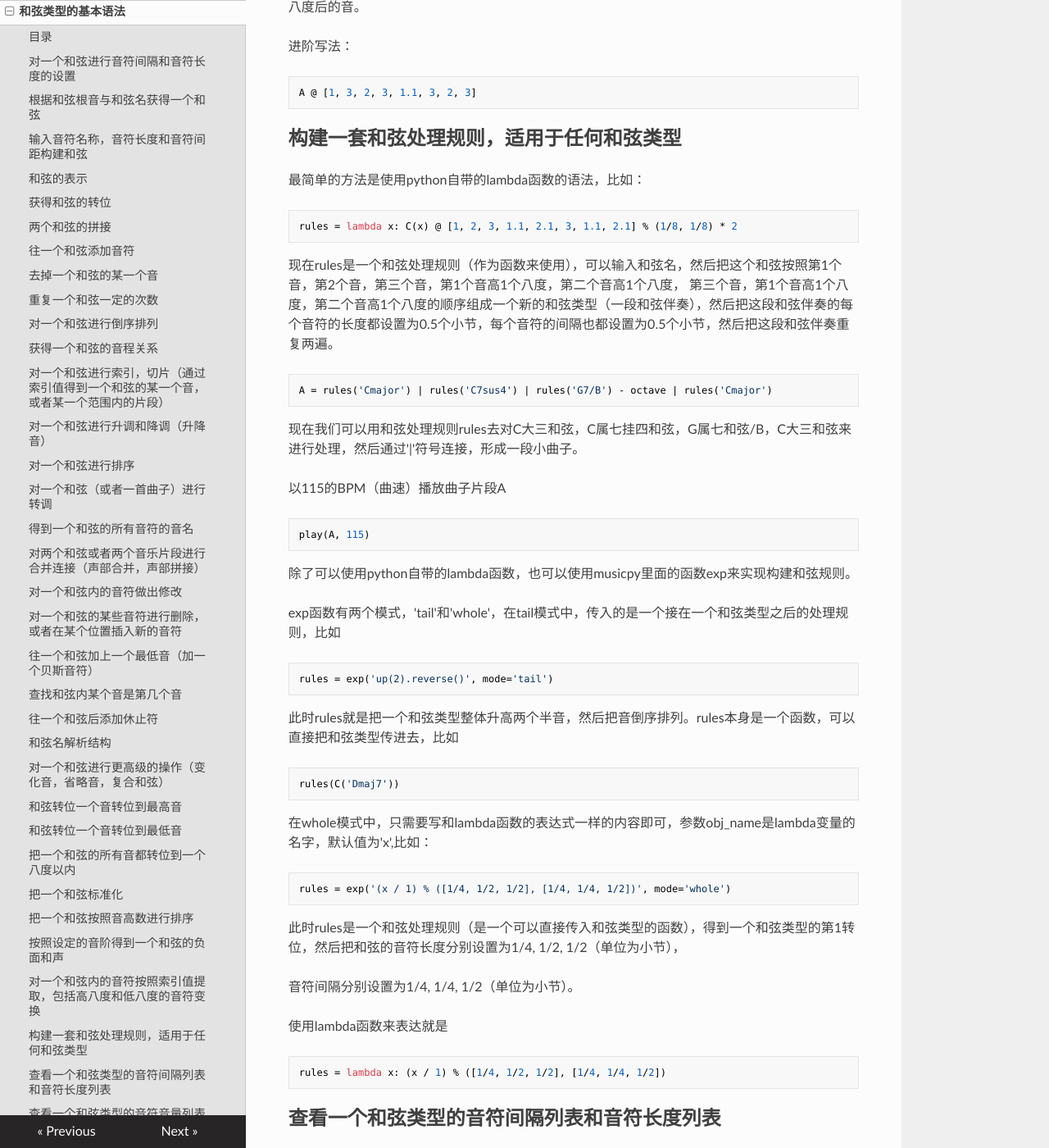
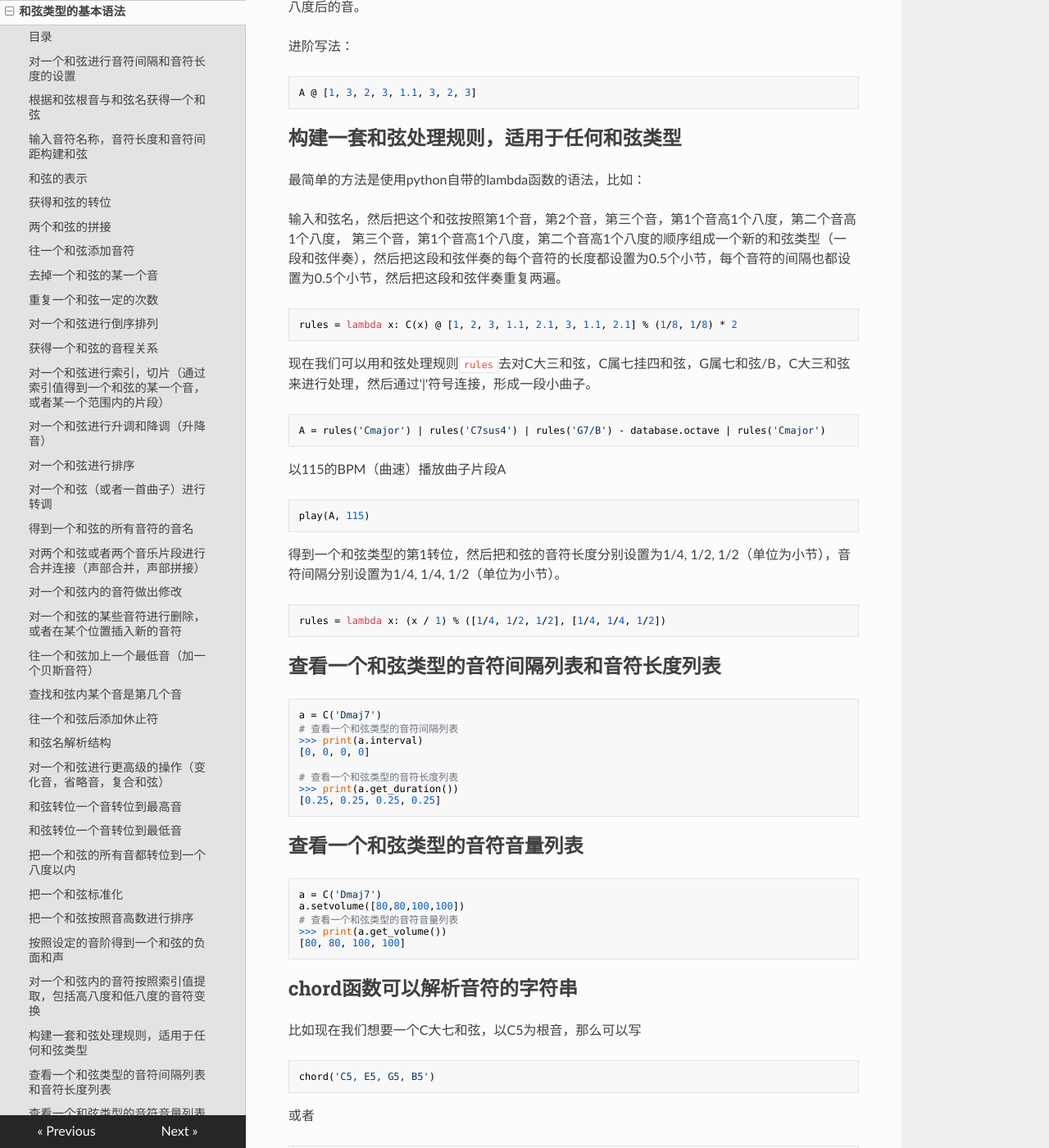
Before and after one commit to Rainbow-Dreamer/musicpy_docs_zh_CN, an MkDocs documentation site: the page built from docs/Basic syntax of chord type.md, in a window 1280 px wide and 1400 px high, scrolled down 21169 px. Shown: the whole window at 82% size. Built offline with MkDocs 1.6.1, drawn with Linux system fonts in a browser that asks for light colours; nearby versions of some CDN libraries.

Commit message:
Update Basic syntax of chord type.md

````diff
--- a/docs/Basic syntax of chord type.md
+++ b/docs/Basic syntax of chord type.md
@@ -1043,17 +1043,17 @@ A @ [1, 3, 2, 3, 1.1, 3, 2, 3]
 
 最简单的方法是使用python自带的lambda函数的语法，比如：
 
+输入和弦名，然后把这个和弦按照第1个音，第2个音，第三个音，第1个音高1个八度，第二个音高1个八度， 第三个音，第1个音高1个八度，第二个音高1个八度的顺序组成一个新的和弦类型（一段和弦伴奏），然后把这段和弦伴奏的每个音符的长度都设置为0.5个小节，每个音符的间隔也都设置为0.5个小节，然后把这段和弦伴奏重复两遍。
+
 ```python
 rules = lambda x: C(x) @ [1, 2, 3, 1.1, 2.1, 3, 1.1, 2.1] % (1/8, 1/8) * 2
 ```
 
-现在rules是一个和弦处理规则（作为函数来使用），可以输入和弦名，然后把这个和弦按照第1个音，第2个音，第三个音，第1个音高1个八度，第二个音高1个八度， 第三个音，第1个音高1个八度，第二个音高1个八度的顺序组成一个新的和弦类型（一段和弦伴奏），然后把这段和弦伴奏的每个音符的长度都设置为0.5个小节，每个音符的间隔也都设置为0.5个小节，然后把这段和弦伴奏重复两遍。
-
-```python
-A = rules('Cmajor') | rules('C7sus4') | rules('G7/B') - octave | rules('Cmajor')
-```
-
-现在我们可以用和弦处理规则rules去对C大三和弦，C属七挂四和弦，G属七和弦/B，C大三和弦来进行处理，然后通过'|'符号连接，形成一段小曲子。
+现在我们可以用和弦处理规则`rules`去对C大三和弦，C属七挂四和弦，G属七和弦/B，C大三和弦来进行处理，然后通过'|'符号连接，形成一段小曲子。
+
+```python
+A = rules('Cmajor') | rules('C7sus4') | rules('G7/B') - database.octave | rules('Cmajor')
+```
 
 以115的BPM（曲速）播放曲子片段A
 
@@ -1061,31 +1061,7 @@ A = rules('Cmajor') | rules('C7sus4') | rules('G7/B') - octave | rules('Cmajor')
 play(A, 115)
 ```
 
-除了可以使用python自带的lambda函数，也可以使用musicpy里面的函数exp来实现构建和弦规则。
-
-exp函数有两个模式，'tail'和'whole'，在tail模式中，传入的是一个接在一个和弦类型之后的处理规则，比如
-
-```python
-rules = exp('up(2).reverse()', mode='tail')
-```
-
-此时rules就是把一个和弦类型整体升高两个半音，然后把音倒序排列。rules本身是一个函数，可以直接把和弦类型传进去，比如
-
-```python
-rules(C('Dmaj7'))
-```
-
-在whole模式中，只需要写和lambda函数的表达式一样的内容即可，参数obj_name是lambda变量的名字，默认值为'x',比如：
-
-```python
-rules = exp('(x / 1) % ([1/4, 1/2, 1/2], [1/4, 1/4, 1/2])', mode='whole')
-```
-
-此时rules是一个和弦处理规则（是一个可以直接传入和弦类型的函数），得到一个和弦类型的第1转位，然后把和弦的音符长度分别设置为1/4, 1/2, 1/2（单位为小节），
-
-音符间隔分别设置为1/4, 1/4, 1/2（单位为小节）。
-
-使用lambda函数来表达就是
+得到一个和弦类型的第1转位，然后把和弦的音符长度分别设置为1/4, 1/2, 1/2（单位为小节），音符间隔分别设置为1/4, 1/4, 1/2（单位为小节）。
 
 ```python
 rules = lambda x: (x / 1) % ([1/4, 1/2, 1/2], [1/4, 1/4, 1/2])
````
